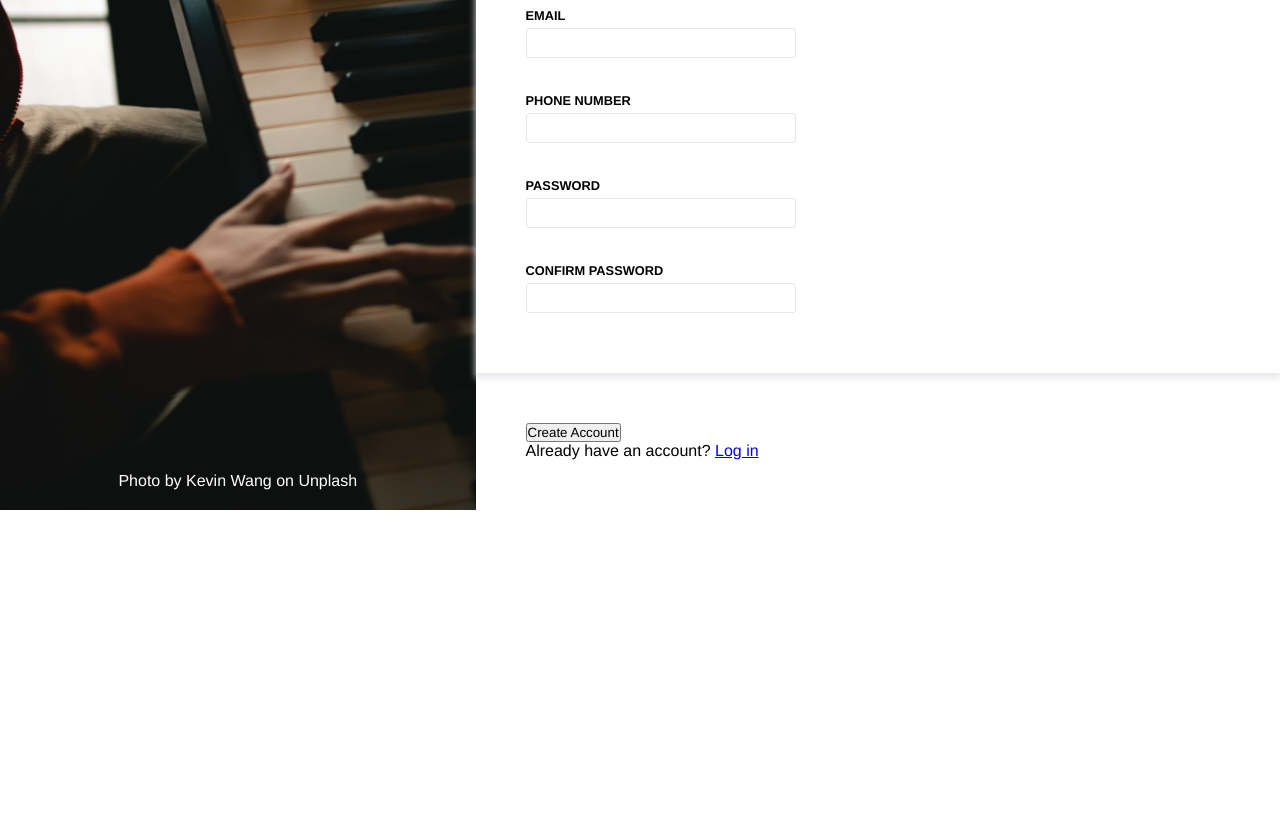
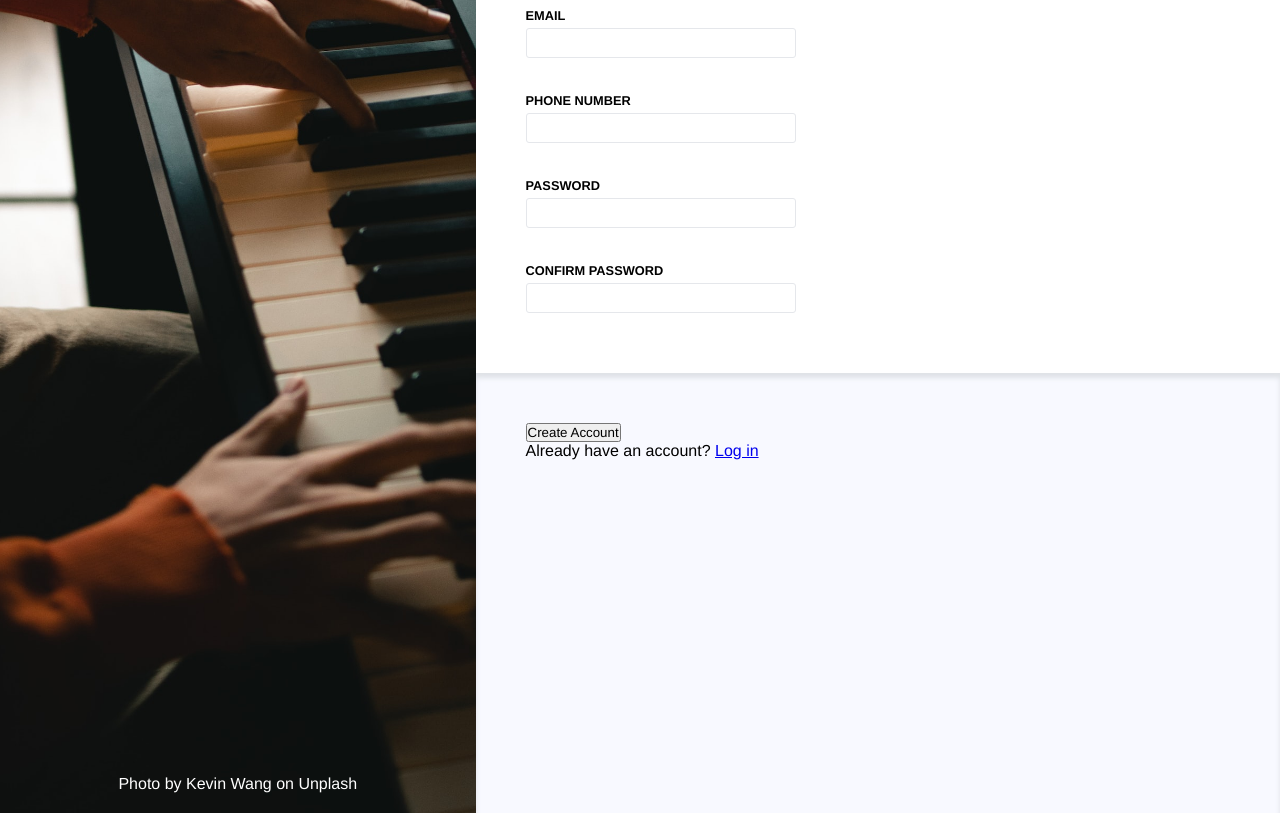
Before and after one commit to Luwat/sign-up-form, a plain HTML site: page index.html in a window 1280 px wide. Shown: the part 699-1512 px from the top of the page. Before the commit the page ends 1209 px from the top, so only its background shows below. Drawn offline with Linux system fonts and the light colour scheme.

Commit message:
style form-submission

```diff
--- a/css/style.css
+++ b/css/style.css
@@ -93,9 +93,6 @@ body {
     padding: 50px;
 }
 
-.form-row{
-    box-shadow: 0px 5px 7px #e5e7eb;
-}
 .form-input-wrapper {
     display: flex;
     flex-wrap: wrap;
@@ -120,3 +117,9 @@ body {
     font-weight: bold;
     padding: 5px 0;
 }
+
+.form-submission {
+    background-color: #f8f9ff;
+    box-shadow: inset 0px 5px 5px #dfe2e7;
+    height: 55vh;
+}
```
